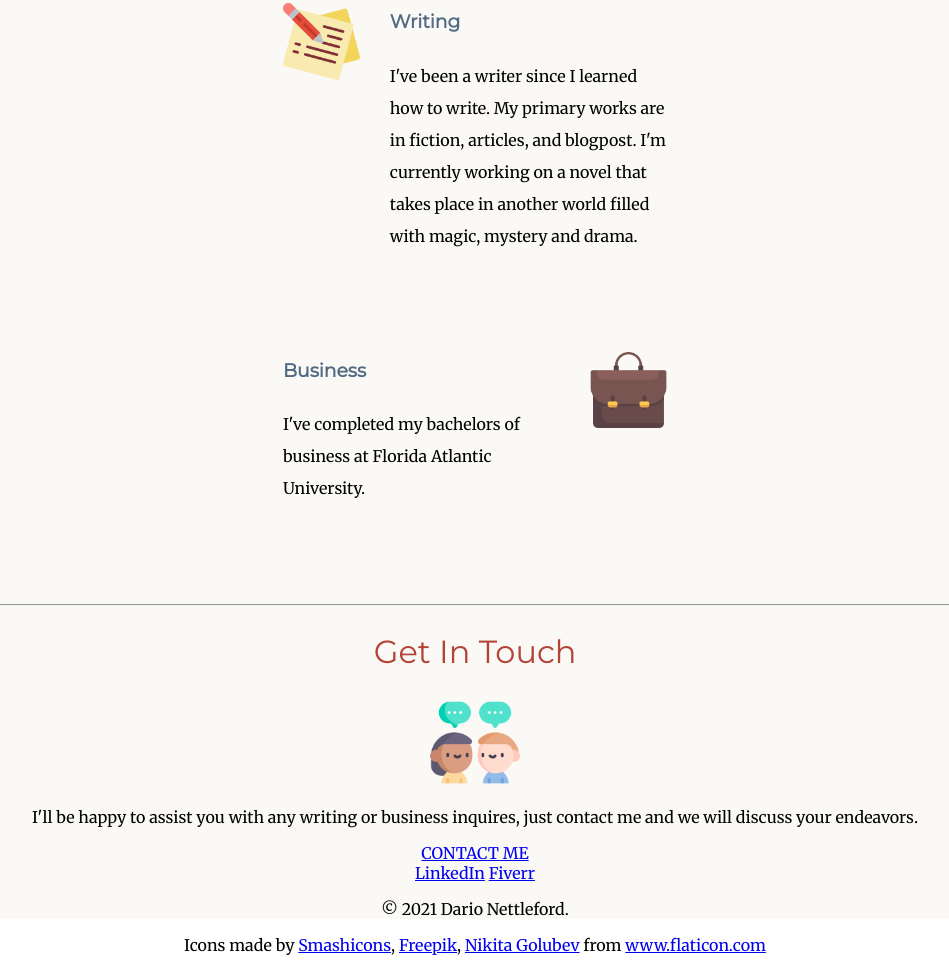
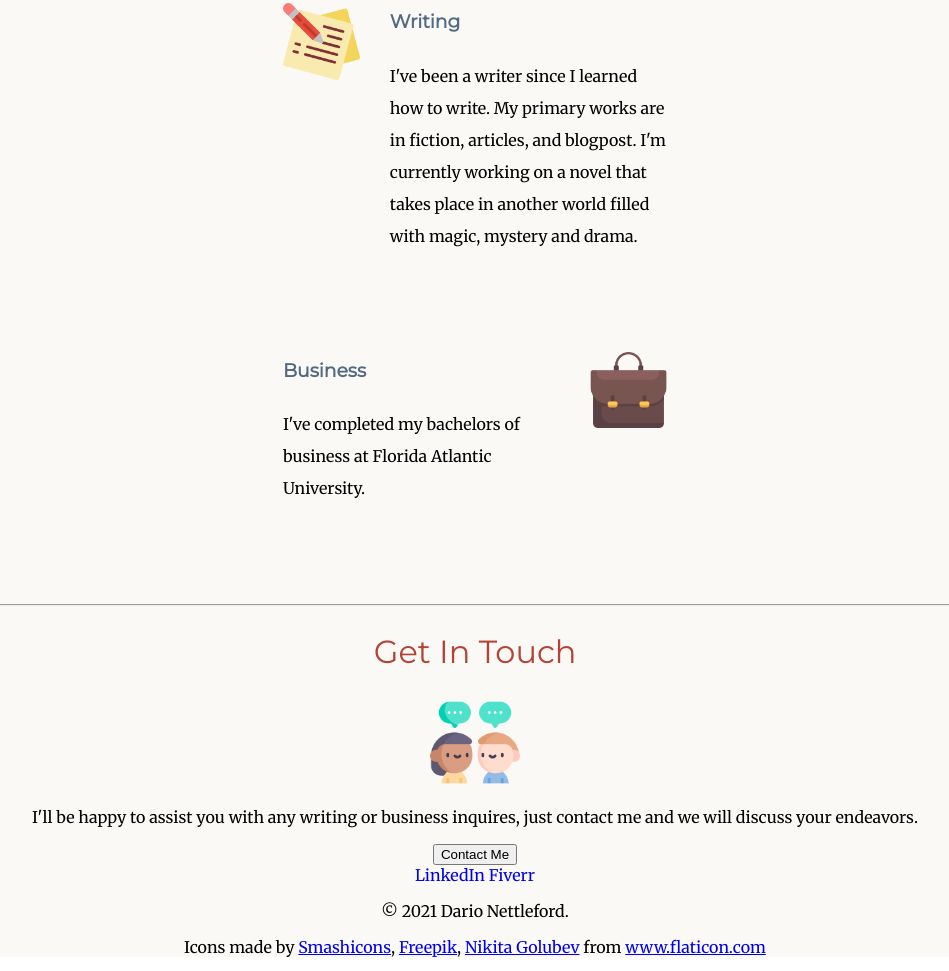
Before and after one commit to CitrusNebula/tiffany, a plain HTML site: page index.html in a window 1280 px wide. Shown: the part 1309-2280 px from the top of the page, without its empty margins (165-1114 px from the left). Drawn offline with Linux system fonts and the light colour scheme.

Commit message:
Add files via upload

```diff
--- a/index.html
+++ b/index.html
@@ -45,22 +45,24 @@
           <h2>Get In Touch</h2>
           <img class="talking" src="Images/talking.png" alt="talking">
           <p>I'll be happy to assist you with any writing or business inquires, just contact me and we will discuss your endeavors.</p>
-          <a class="btn" href="mailto:be.yonce.2@hotmail.com ">CONTACT ME</a>
+          <button onclick="location.href='mailto:be.yonce.2@hotmail.com';">Contact Me</button>
         </div>
       </div>
 
 
       <div class="bottom-container">
-        <a class="footer-link" href="https://www.linkedin.com/in/tiffany-alexandria-morgan/">LinkedIn</a>
-        <a class="footer-link" href="https://www.fiverr.com/tiffanyamorgan">Fiverr</a>
+        <a class="footer-link" href="https://www.linkedin.com/in/tiffany-alexandria-morgan/" style="text-decoration: none;">LinkedIn</a>
+        <a class="footer-link" href="https://www.fiverr.com/tiffanyamorgan" style="text-decoration: none;">Fiverr</a>
         <p>© 2021 Dario Nettleford.</p>
-      </div>
+
 
       <div class="credits">
-          <p><div>Icons made by <a href="https://www.flaticon.com/authors/smashicons" title="Smashicons"> Smashicons</a>,
+          <div>Icons made by <a href="https://www.flaticon.com/authors/smashicons" title="Smashicons"> Smashicons</a>,
             <a href="https://www.freepik.com" title="Freepik">Freepik</a>,
              <a href="https://www.flaticon.com/authors/nikita-golubev" title="Nikita Golubev">Nikita Golubev</a> from <a href="https://www.flaticon.com/" title="Flaticon">www.flaticon.com
-          </a></div></p>
+          </a>
+          </div>
+      </div>
       </div>
 
 
```
